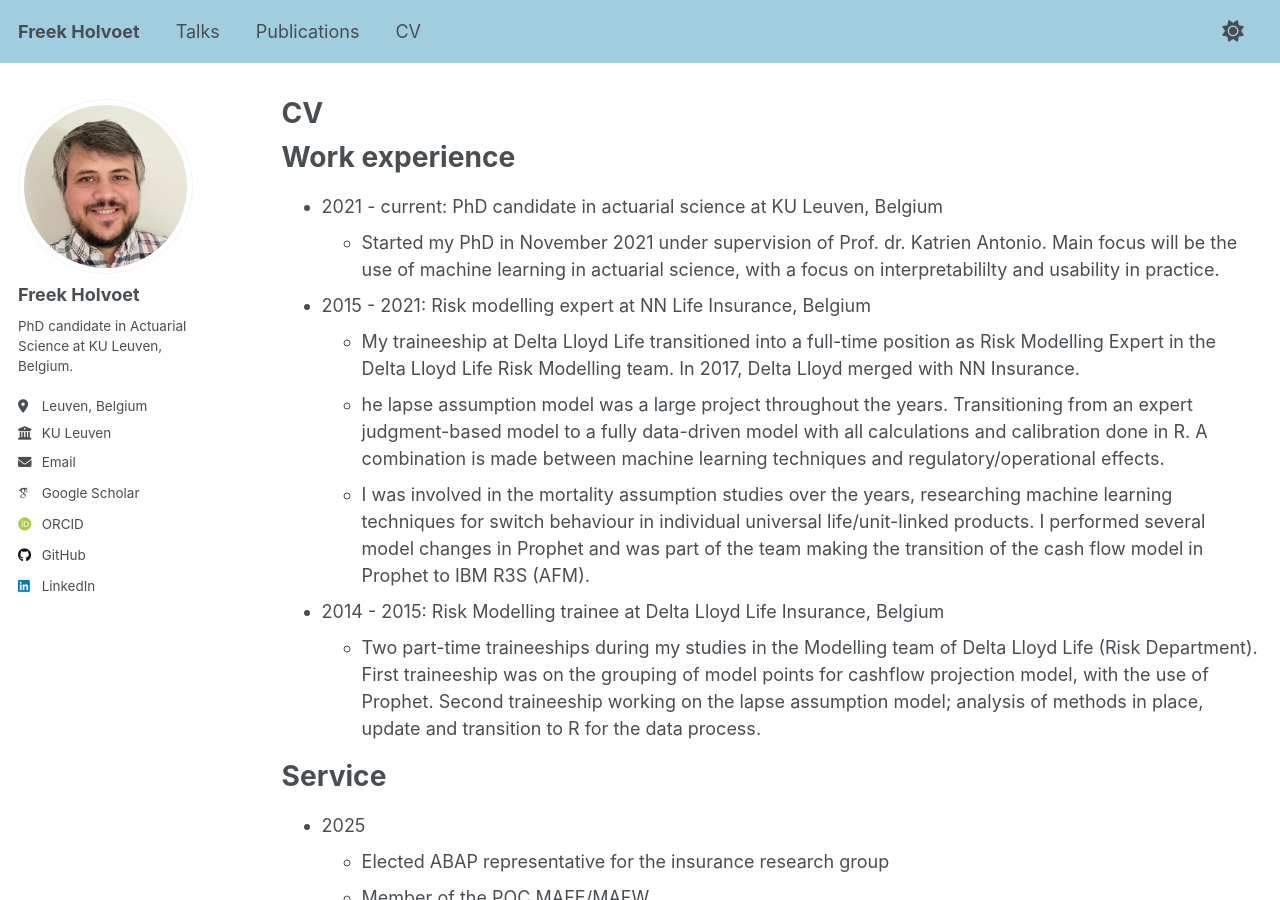
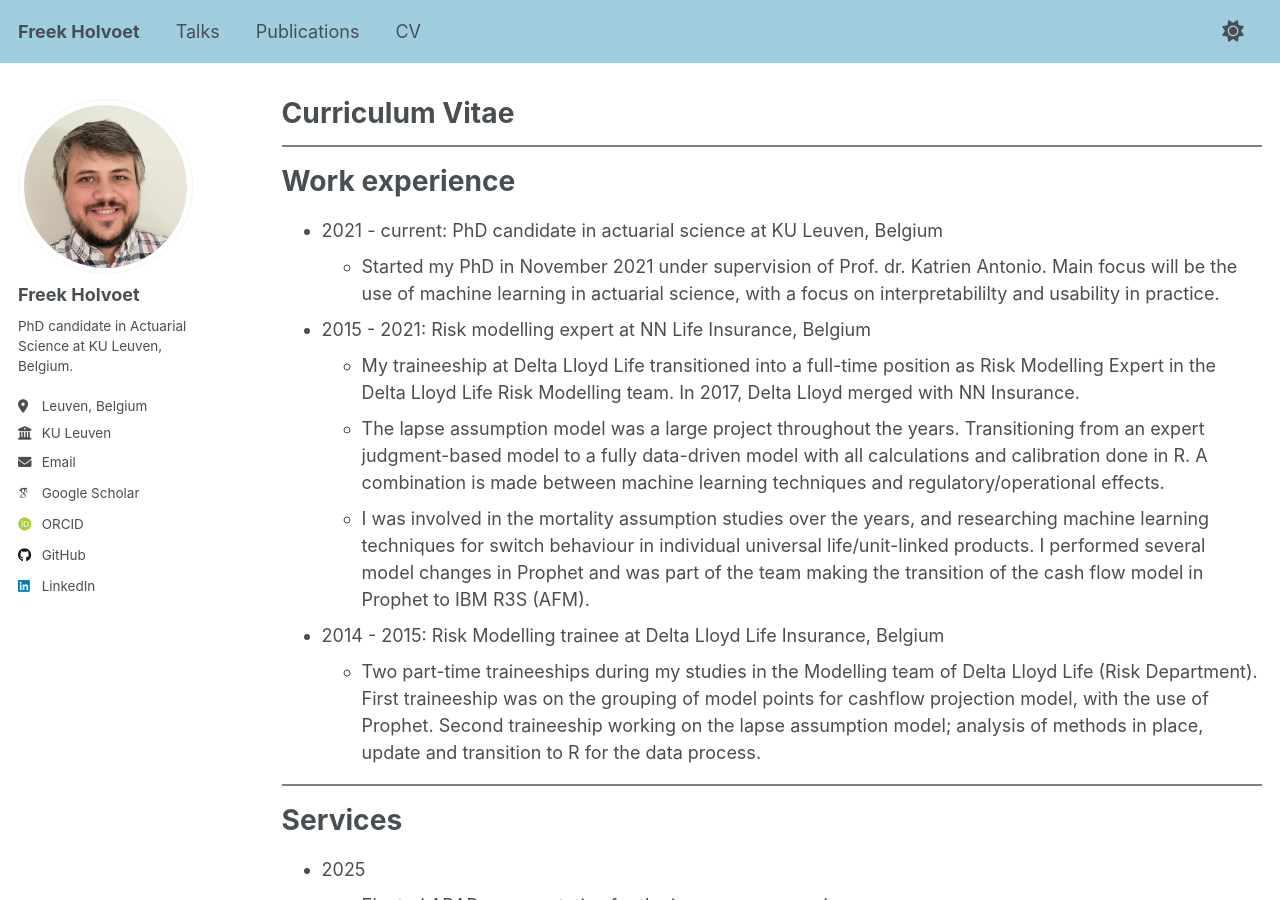
Before and after one commit to freekholvoet/freekholvoet.github.io, a Jekyll site: the page built from _pages/cv.md, in a window 1280 px wide and 900 px high. Built offline with Jekyll 4.4.1, drawn with Linux system fonts in a browser that asks for light colours; some web fonts are replaced; some of the changed text lies outside the part shown.

Commit message:
cv_update

```diff
--- a/_pages/cv.md
+++ b/_pages/cv.md
@@ -1,6 +1,6 @@
 ---
 layout: archive
-title: "CV"
+title: "Curriculum Vitae"
 permalink: /cv/
 author_profile: true
 redirect_from:
@@ -9,21 +9,27 @@
 
 {% include base_path %}
 
+<hr style="border: none; border-top: 2px solid gray;" />
+
 Work experience
 ======
+
 * 2021 - current: PhD candidate in actuarial science at KU Leuven, Belgium
   * Started my PhD in November 2021 under supervision of Prof. dr. Katrien Antonio. Main focus will be the use of machine learning in actuarial science, with a focus on interpretabililty and usability in practice.
 
 * 2015 - 2021: Risk modelling expert at NN Life Insurance, Belgium
   * My traineeship at Delta Lloyd Life transitioned into a full-time position as Risk Modelling Expert in the Delta Lloyd Life Risk Modelling team. In 2017, Delta Lloyd merged with NN Insurance.
-  * he lapse assumption model was a large project throughout the years. Transitioning from an expert judgment-based model to a fully data-driven model with all calculations and calibration done in R. A combination is made between machine learning techniques and regulatory/operational effects.
-  * I was involved in the mortality assumption studies over the years, researching machine learning techniques for switch behaviour in individual universal life/unit-linked products. I performed several model changes in Prophet and was part of the team making the transition of the cash flow model in Prophet to IBM R3S (AFM).
+  * The lapse assumption model was a large project throughout the years. Transitioning from an expert judgment-based model to a fully data-driven model with all calculations and calibration done in R. A combination is made between machine learning techniques and regulatory/operational effects.
+  * I was involved in the mortality assumption studies over the years, and researching machine learning techniques for switch behaviour in individual universal life/unit-linked products. I performed several model changes in Prophet and was part of the team making the transition of the cash flow model in Prophet to IBM R3S (AFM).
 
 * 2014 - 2015: Risk Modelling trainee at Delta Lloyd Life Insurance, Belgium
   * Two part-time traineeships during my studies in the Modelling team of Delta Lloyd Life (Risk Department). First traineeship was on the grouping of model points for cashflow projection model, with the use of Prophet. Second traineeship working on the lapse assumption model; analysis of methods in place, update and transition to R for the data process.
 
-Service
+<hr style="border: none; border-top: 2px solid gray;" />
+
+Services
 ======
+
 * 2025
   * Elected ABAP representative for the insurance research group
   * Member of the POC MAFE/MAFW
@@ -40,34 +46,58 @@
 * 2021
   * Member of the POC MAFE/MAFW
 
+<hr style="border: none; border-top: 2px solid gray;" />
+
 Teaching
 ======
+
 * Teaching assistent
   * 2021 - current: TA for the course Solvency of Financial Institutions. My tasks involved co-organizing the course structure, making contact with industry speakers from KBC, EY, AG Insurance, National Bank of Belgium and QBE Re, and the organization and grading of tests, exams and assignments.
 * Master thesis workleader
   * 2021 - current: Workleader for master theses in the MAFE program and the Statistics & Data Science program at KU Leuven. Supervised over ten master theses between 2021 and current.
 
+<hr style="border: none; border-top: 2px solid gray;" />
+
 Research visits
 ======
+
 * December 2024
   * University of Toronto
   * Working together with Prof. Christopher Blier-Wong
 
+<hr style="border: none; border-top: 2px solid gray;" />
+
 Education
 ======
+
 * Ph.D in Actuarial science, KU Leuven, Belgium, 2026 (expected)
 * M.S. in Actuarial and Financial Engineering, KU Leuven, Belgium, 2021
 * M.S. in Insurance, KU Leuven, Belgium, 2014
 * B.S. in Mathematics, KU Leuven, 2013
 
+<hr style="border: none; border-top: 2px solid gray;" />
+
+Personal interests
+======
+
+* Founder and head of the Project TableTop VZW in Herent, Belgium. We have been organising events around boardgames since 2017, most notably the yearly event <a href="https://www.hexgames.be/">HEX</a>
+* Woodcarver and woodturner under the pseudonym <a href="https://www.instagram.com/woodenpandas/">Wooden Pandas</a>. Completed four years of woordcarving school at the Qrios Leuven.
+* Trivia: fan of hardrock, postrock, and metal (melodic, trash) music. Used to be active in youth movements (Chiro). During my studies I was active student organisation Wina VZW.
+
+<hr style="border: none; border-top: 2px solid gray;" />
+
 Publications
 ======
+
   <ul>{% for post in site.publications reversed %}
     {% include archive-single-cv.html %}
   {% endfor %}</ul>
 
+<hr style="border: none; border-top: 2px solid gray;" />
+
 Talks
 ======
+
   <ul>{% for post in site.talks reversed %}
     {% include archive-single-talk-cv.html  %}
   {% endfor %}</ul>
```
Also changed, not shown: _pages/about.md (+1 -1 lines).
